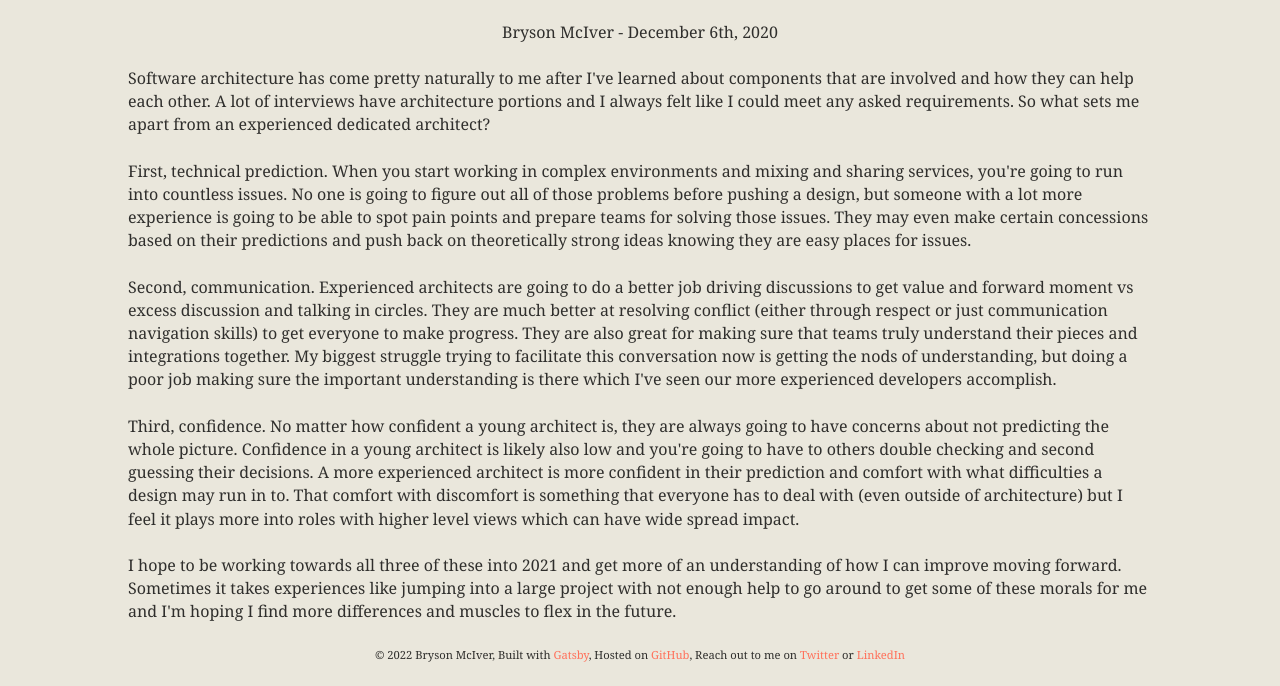
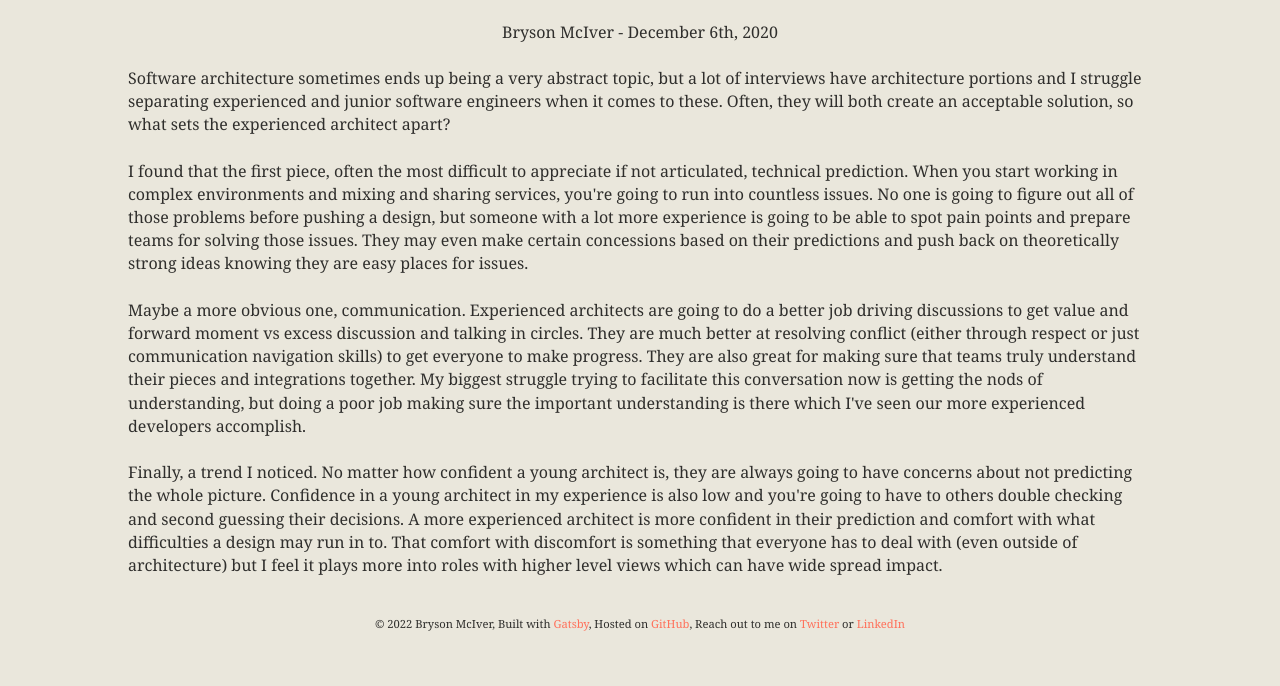
Before and after one commit to BrysonMcI/aimlessanalysis, a Gatsby site: page /life/expereinced_vs_young_software_architects/ in a window 1280 px wide. Shown: the part 145-831 px from the top of the page. After the commit the page ends 800 px from the top, so only its background shows below. Built offline with nearby package versions, Linux system fonts and the light colour scheme; Gatsby itself is replaced by a stand-in of ours; some packages are replaced by stand-ins of ours.

Commit message:
Some revisions after additional experience

```diff
--- a/content/life/expereinced_vs_young_software_architects.mdx
+++ b/content/life/expereinced_vs_young_software_architects.mdx
@@ -5,12 +5,10 @@ date: 2020-12-06
 tags: ["career", "sftw dev"]
 ---
 
-Software architecture has come pretty naturally to me after I've learned about components that are involved and how they can help each other. A lot of interviews have architecture portions and I always felt like I could meet any asked requirements. So what sets me apart from an experienced dedicated architect?
+Software architecture sometimes ends up being a very abstract topic, but a lot of interviews have architecture portions and I struggle separating experienced and junior software engineers when it comes to these. Often, they will both create an acceptable solution, so what sets the experienced architect apart?
 
-First, technical prediction. When you start working in complex environments and mixing and sharing services, you're going to run into countless issues. No one is going to figure out all of those problems before pushing a design, but someone with a lot more experience is going to be able to spot pain points and prepare teams for solving those issues. They may even make certain concessions based on their predictions and push back on theoretically strong ideas knowing they are easy places for issues.
+I found that the first piece, often the most difficult to appreciate if not articulated, technical prediction. When you start working in complex environments and mixing and sharing services, you're going to run into countless issues. No one is going to figure out all of those problems before pushing a design, but someone with a lot more experience is going to be able to spot pain points and prepare teams for solving those issues. They may even make certain concessions based on their predictions and push back on theoretically strong ideas knowing they are easy places for issues.
 
-Second, communication. Experienced architects are going to do a better job driving discussions to get value and forward moment vs excess discussion and talking in circles. They are much better at resolving conflict (either through respect or just communication navigation skills) to get everyone to make progress. They are also great for making sure that teams truly understand their pieces and integrations together. My biggest struggle trying to facilitate this conversation now is getting the nods of understanding, but doing a poor job making sure the important understanding is there which I've seen our more experienced developers accomplish.
+Maybe a more obvious one, communication. Experienced architects are going to do a better job driving discussions to get value and forward moment vs excess discussion and talking in circles. They are much better at resolving conflict (either through respect or just communication navigation skills) to get everyone to make progress. They are also great for making sure that teams truly understand their pieces and integrations together. My biggest struggle trying to facilitate this conversation now is getting the nods of understanding, but doing a poor job making sure the important understanding is there which I've seen our more experienced developers accomplish.
 
-Third, confidence. No matter how confident a young architect is, they are always going to have concerns about not predicting the whole picture. Confidence in a young architect is likely also low and you're going to have to others double checking and second guessing their decisions. A more experienced architect is more confident in their prediction and comfort with what difficulties a design may run in to. That comfort with discomfort is something that everyone has to deal with (even outside of architecture) but I feel it plays more into roles with higher level views which can have wide spread impact.
-
-I hope to be working towards all three of these into 2021 and get more of an understanding of how I can improve moving forward. Sometimes it takes experiences like jumping into a large project with not enough help to go around to get some of these morals for me and I'm hoping I find more differences and muscles to flex in the future.
+Finally, a trend I noticed. No matter how confident a young architect is, they are always going to have concerns about not predicting the whole picture. Confidence in a young architect in my experience is also low and you're going to have to others double checking and second guessing their decisions. A more experienced architect is more confident in their prediction and comfort with what difficulties a design may run in to. That comfort with discomfort is something that everyone has to deal with (even outside of architecture) but I feel it plays more into roles with higher level views which can have wide spread impact.
```
